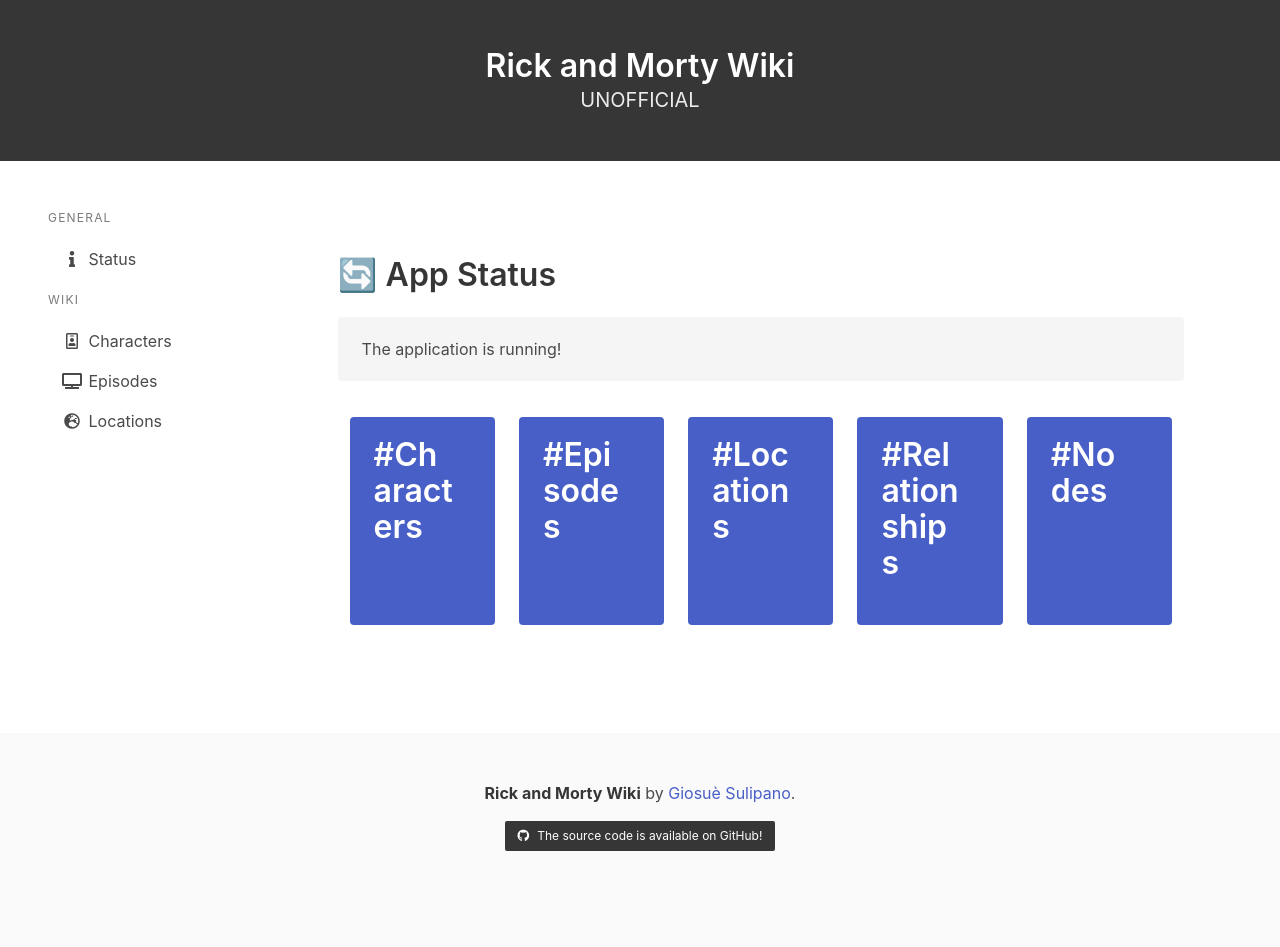
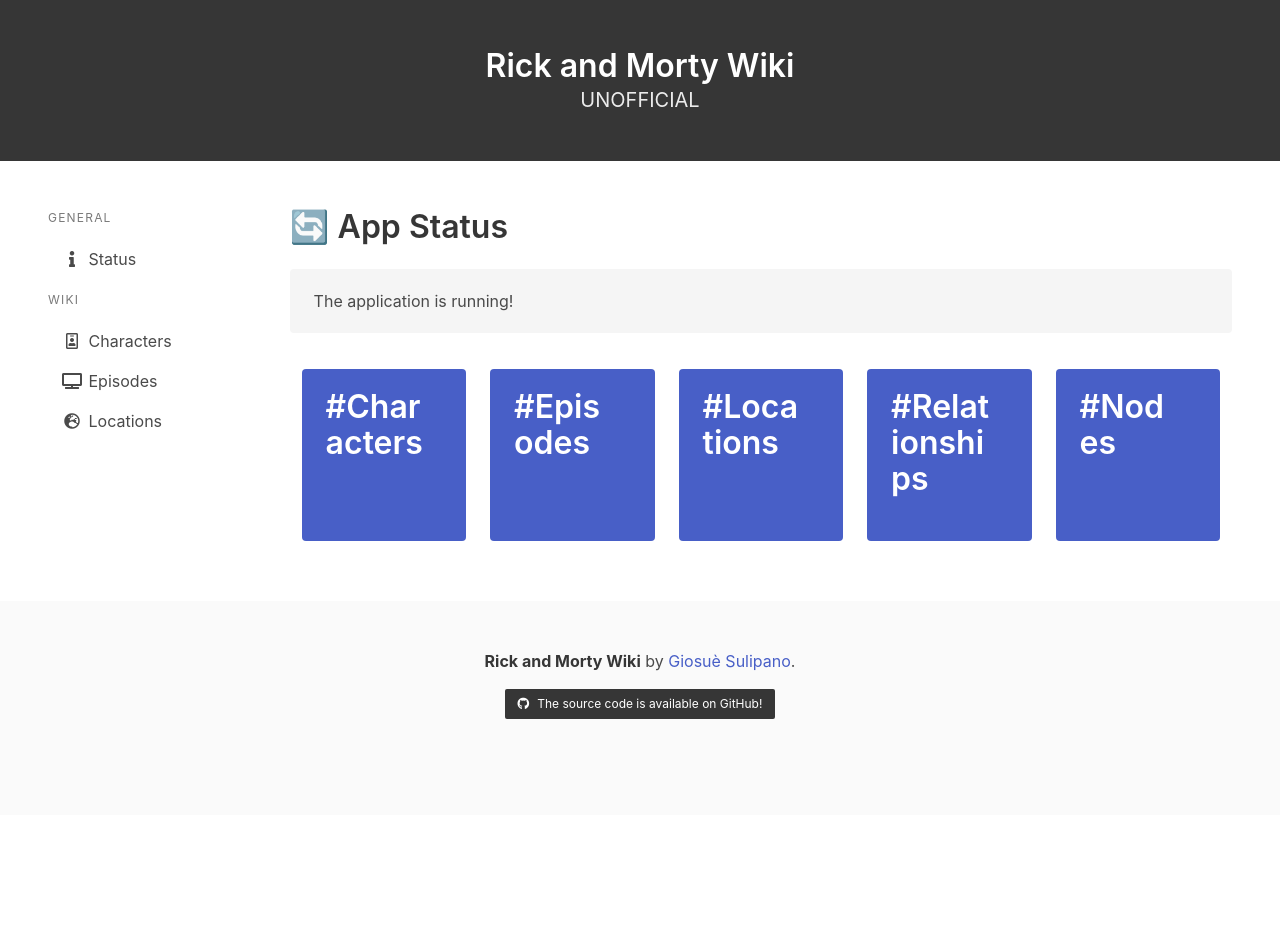
Before and after one commit to imgios/RaM-wiki, a Flask app: template ramwiki/templates/status.html in a window 1280 px wide. After the commit the page ends 719 px from the top, so only its background shows below. Run offline with Flask 2, Linux system fonts and the light colour scheme; the template is opened without the code that fills it, so the values that code supplies are empty; some libraries are stand-ins or nearby versions.

Commit message:
Adapt status template to the new base

```diff
--- a/ramwiki/templates/status.html
+++ b/ramwiki/templates/status.html
@@ -1,7 +1,6 @@
 {% extends 'base.html' %}
 
 {% block content %}
-	<section class="section">
 	<div class="container">
 		<h1 class="title">
 			🔄 App Status
@@ -64,5 +63,4 @@
 		</div>
 		<!-- END TILES -->
 	</div>
-	</section>
 {% endblock %}
```
Lines whose indentation alone changed are shown as unchanged.
